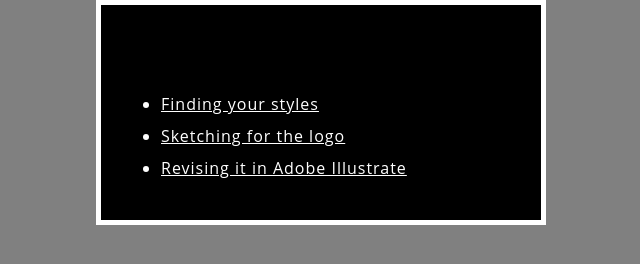
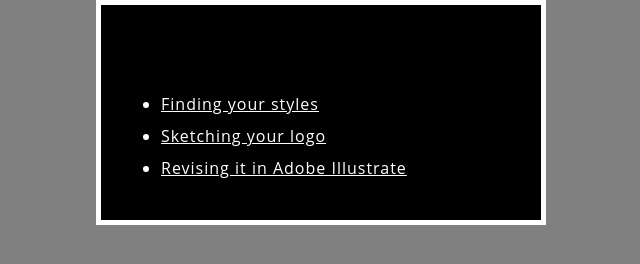
Before and after one commit to leila071497/backward_design, a plain HTML site: page index.html in a window 1280 px wide. Shown: the full height of the page, 319-959 px from the left. Drawn offline with Linux system fonts and the light colour scheme.

Commit message:
Update index.html

```diff
--- a/index.html
+++ b/index.html
@@ -9,7 +9,7 @@
     <h1>I want to share how to make your logo and there're three main objectives.</h1>
       <ul>
         <li><a href="objective/objective_1.html">Finding your styles</a> </li>
-        <li><a href="objective/objective_2.html">Sketching for the logo</a> </li>
+        <li><a href="objective/objective_2.html">Sketching your logo</a> </li>
         <li><a href="objective/objective_3.html">Revising it in Adobe Illustrate</a> </li>
       </ul>
 
```
